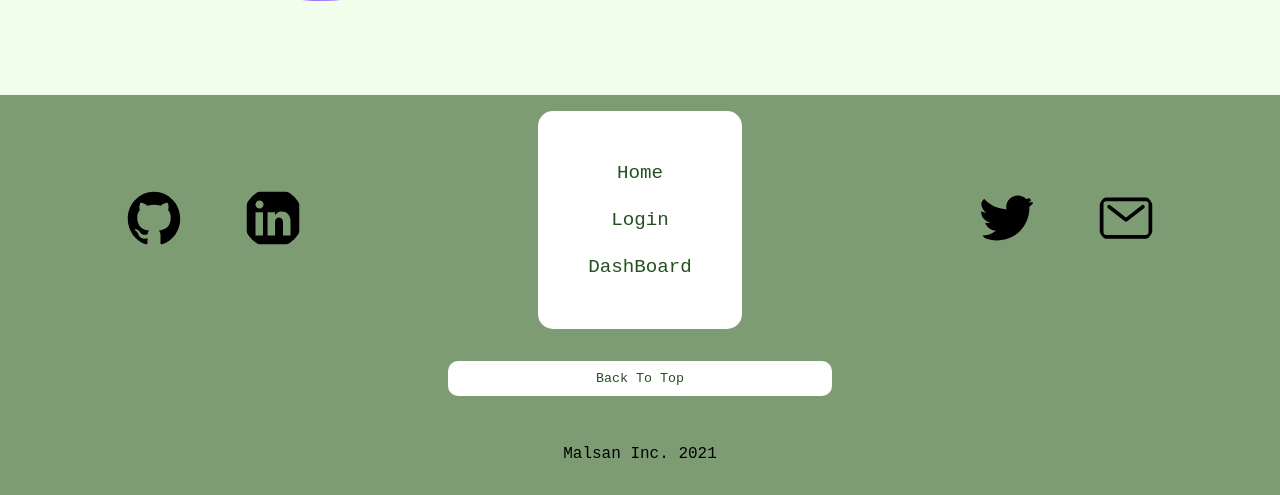
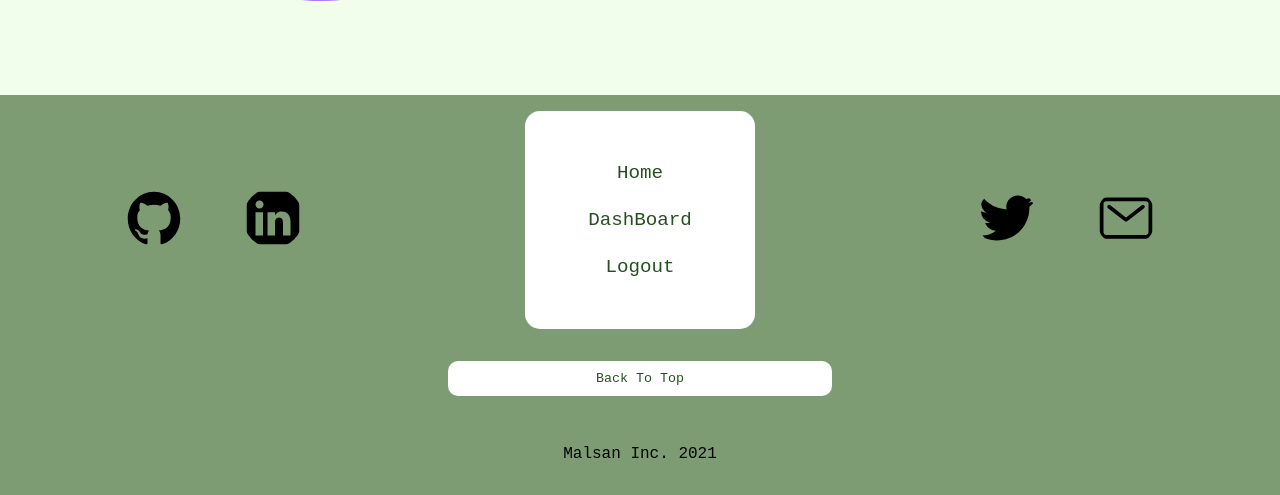
Before and after one commit to Mike1938/Financially-Free, a Flask app: page / in a window 1280 px wide. Shown: the part 1619-2114 px from the top of the page. Run offline with Flask 2, Linux system fonts and the light colour scheme; the visitor is signed in with stand-in values (Sample User, id 1); data comes from the database, SQL or seed files in the repository; some libraries are stand-ins or nearby versions.

Commit message:
Fixes on footer links, now working properly. changes in some styles. adjusted error comments in authForms

```diff
--- a/financiallyFree/auth.py
+++ b/financiallyFree/auth.py
@@ -78,9 +78,9 @@ def login():
             ).fetchone()
 
             if user is None:
-                error = ["User could not be found"]
+                error = ["User could not be found..."]
             elif not check_password_hash(user['userPass'], password):
-                error = ["password is incorrect please try again"]
+                error = ["Password is incorrect, please try again..."]
             if error is None:
                 session.clear()
                 session['userId'] = user['userID']
--- a/financiallyFree/static/css/styles.css
+++ b/financiallyFree/static/css/styles.css
@@ -204,6 +204,7 @@ footer ul a{
     border-radius: 8px;
 }
 #otherPages{
+    width: 40%;
     background-color: #fff;
     border-radius: 15px;
     padding: 30px;
@@ -288,6 +289,7 @@ footer ul a{
     transition: all ease-in 200ms;
     font-size: 1.2rem;
     color: #fff;
+    margin-top: 20px;
 }
 #signUp form button:hover{
     cursor: pointer;
@@ -714,6 +716,7 @@ footer ul a{
     }
     #headerBox h2{
         font-size: 1.3rem;
+        word-spacing: 3px;
     }
     #aboutApp{
         grid-template-columns: 1fr;
--- a/financiallyFree/templates/dashboard.html
+++ b/financiallyFree/templates/dashboard.html
@@ -216,7 +216,6 @@
                         <li><a href="/dashboard">DashBoard</a></li>
                     {%else%}
                         <li><a href="/auth/login">Login</a></li>
-                        <li><a href="/signup">Signup</a></li>
                     {%endif%}
                 </ul>
             </div>
--- a/financiallyFree/templates/index.html
+++ b/financiallyFree/templates/index.html
@@ -57,11 +57,12 @@
             <div id="otherPages">
                 <ul>
                     <li><a href="/">Home</a></li>
-                    <li><a href="/login">Login</a></li>
                     {%if g.user%}
-                        <li><a href="/Dashboard">DashBoard</a></li>
+                        <li><a href="/dashboard">DashBoard</a></li>
+                        <li><a href="/auth/logout">Logout</a></li>
                     {%else%}
-                        <li><a href="/signup">Signup</a></li>
+                        <li><a href="/auth/login">Login</a></li>
+                        <li><a href="/auth/register">Signup</a></li>
                     {%endif%}
                 </ul>
             </div>
--- a/financiallyFree/templates/register.html
+++ b/financiallyFree/templates/register.html
@@ -60,11 +60,11 @@
             <div id="otherPages">
                 <ul>
                     <li><a href="/">Home</a></li>
-                    <li><a href="/login">Login</a></li>
+                    <li><a href="/auth/login">Login</a></li>
                     {%if g.user%}
                         <li><a href="/Dashboard">DashBoard</a></li>
                     {%else%}
-                        <li><a href="/signup">Signup</a></li>
+                        <li><a href="/auth/register">Signup</a></li>
                     {%endif%}
                 </ul>
             </div>
```
